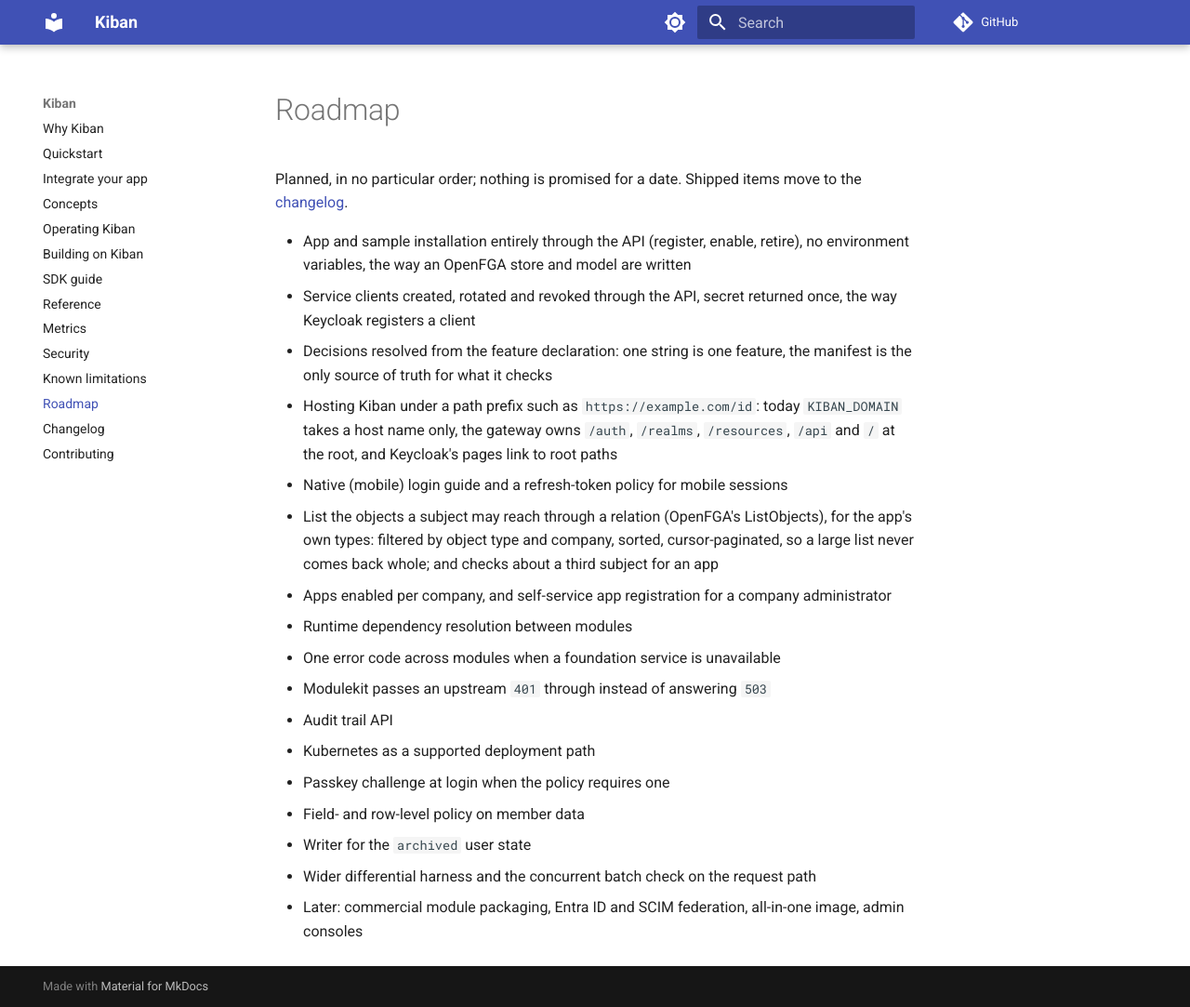
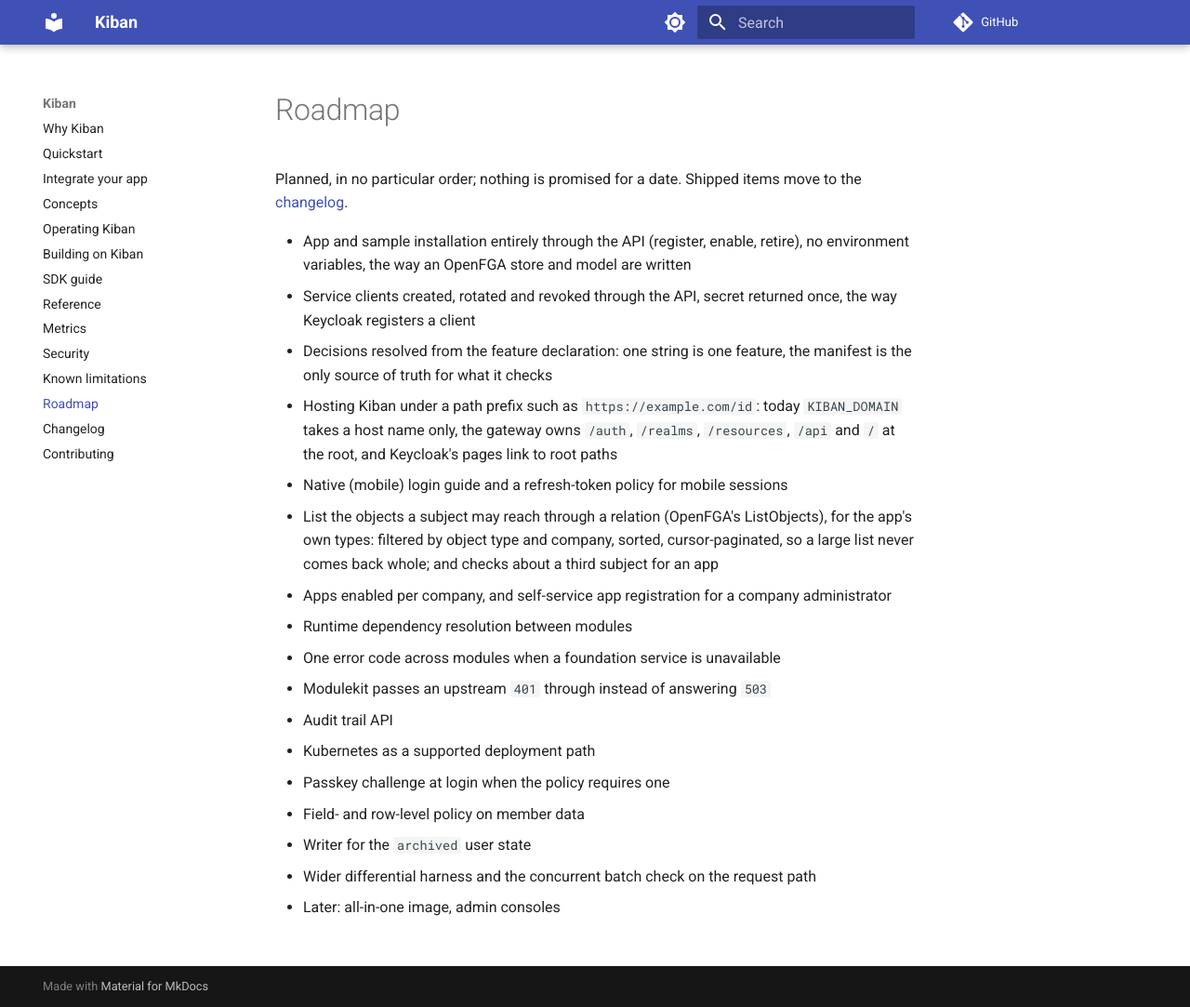
Before and after one commit to rosschiu/kiban, an MkDocs documentation site: the page built from docs/roadmap.md, in a window 1280 px wide and 1083 px high. Shown: the whole window at 93% size. Built offline with MkDocs 1.6.1 and Material for MkDocs 9.7.7, drawn with Linux system fonts in a browser that asks for light colours; comment, search, counter and statistics services are not loaded.

Commit message:
docs: the public roadmap and the SDK grant recipe promise only open-source work (#16)

```diff
--- a/docs/roadmap.md
+++ b/docs/roadmap.md
@@ -18,4 +18,4 @@
 - Field- and row-level policy on member data
 - Writer for the `archived` user state
 - Wider differential harness and the concurrent batch check on the request path
-- Later: commercial module packaging, Entra ID and SCIM federation, all-in-one image, admin consoles
+- Later: all-in-one image, admin consoles
```
Also changed, not shown: web/sdk/docs/recipes/grantObjectAccess.md (+1 -1 lines).
